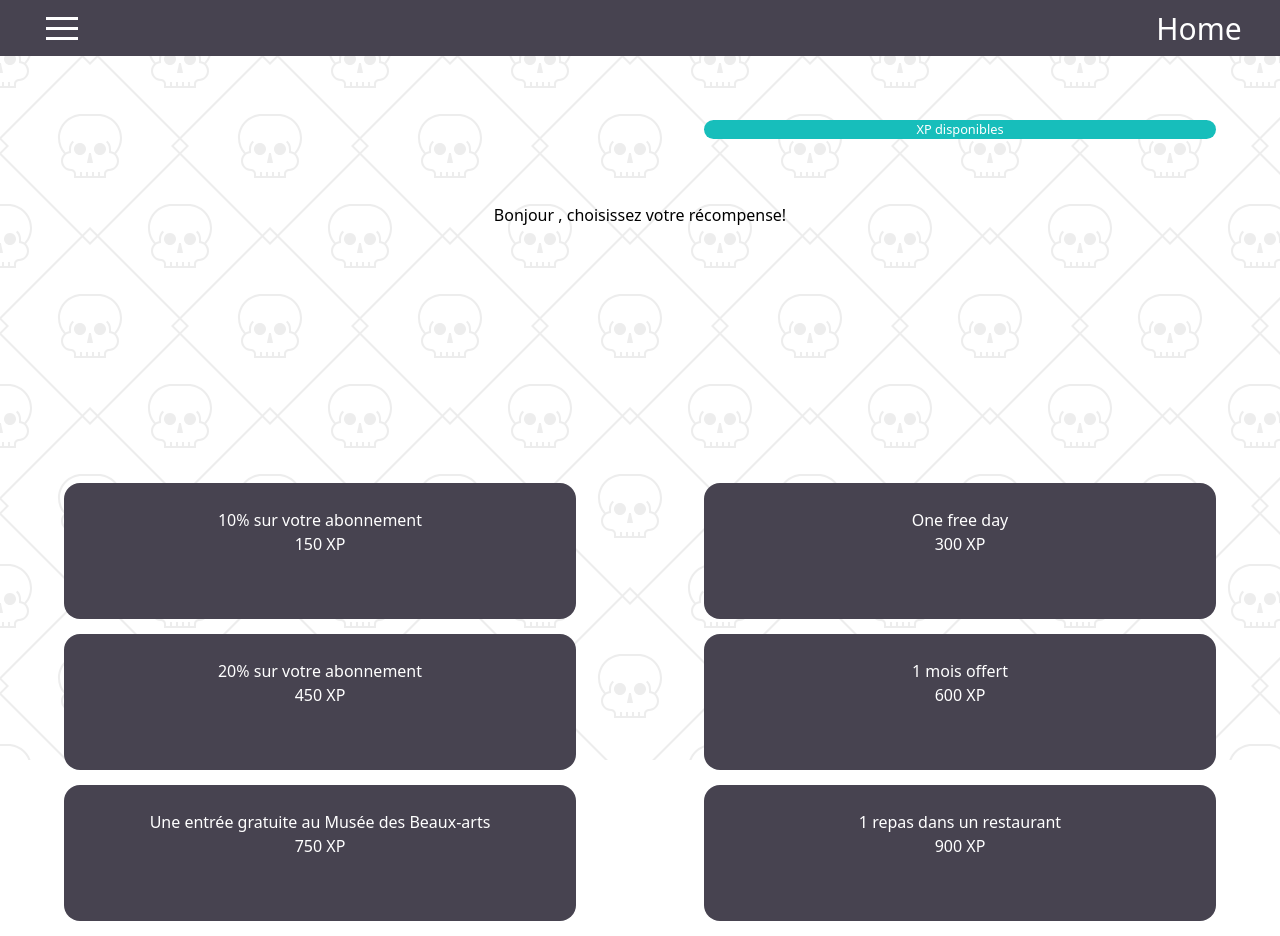
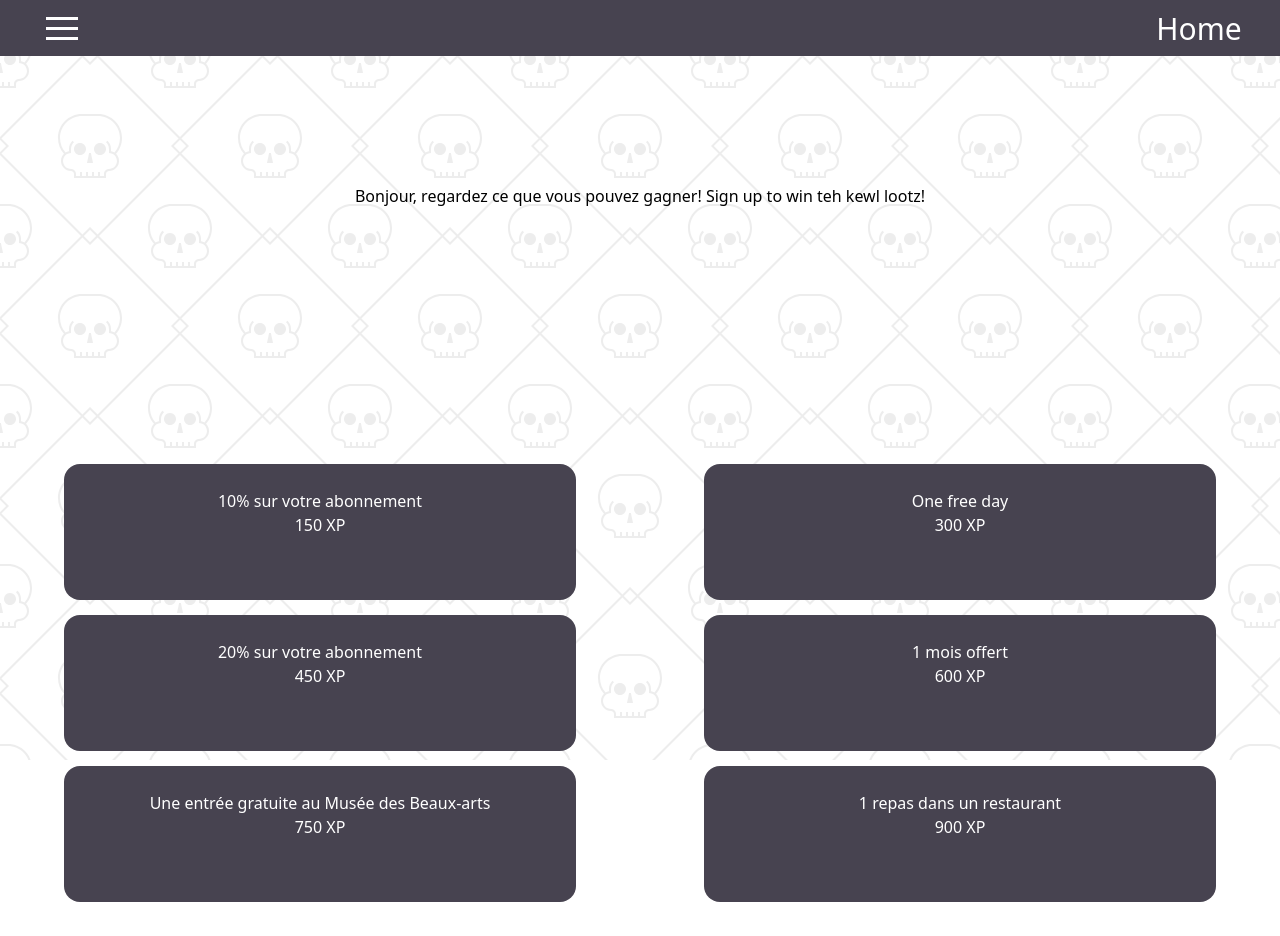
Before and after one commit to teasmade/nts-js-202103-p2-bicloo, a React (Create React App) app: page /shop in a window 1280 px wide. Built offline with nearby package versions, Linux system fonts and the light colour scheme; no server answers.

Commit message:
update shop xpbar to conditionally display based on user log state

```diff
--- a/src/components/shop/Shop.jsx
+++ b/src/components/shop/Shop.jsx
@@ -15,11 +15,20 @@ export default function Shop() {
       {console.log(rewards)}
       {console.log(rewardsBought)}
       <div className="container">
-        <div className="xpbar">{totalXp} XP disponibles</div>
+        {user ? (
+          <div className="xpbar">{totalXp} XP disponibles</div>
+        ) : (
+          <div className="xpbar" />
+        )}
         <div className="choose">
-          Bonjour {pseudo}, choisissez votre récompense!
+          Bonjour
+          {user
+            ? ` ${pseudo}, choisissez vos récompenses :)`
+            : ', regardez ce que vous pouvez gagner! Sign up to win teh kewl lootz!'}
         </div>
       </div>
+      {/* 2 rewards lists needed, pass in rewards or rewards bought based on user
+      staten */}
       <RewardList />
     </div>
   );
```
